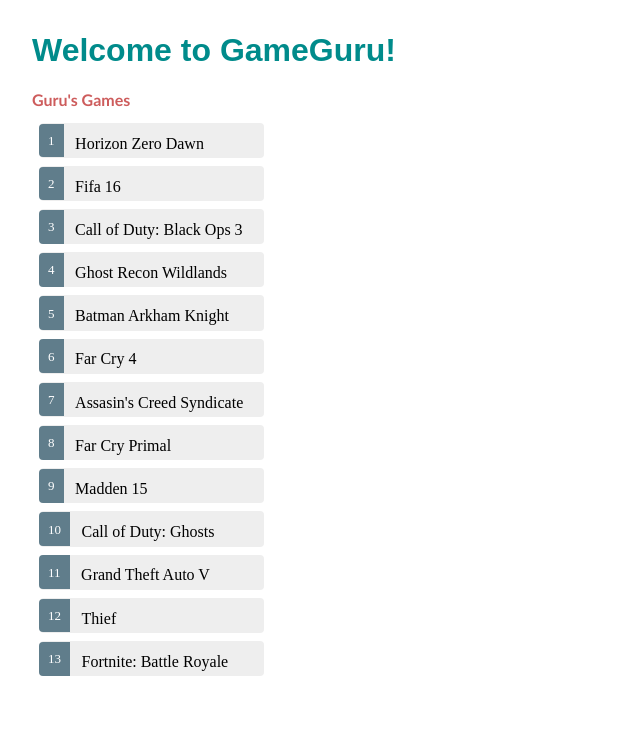
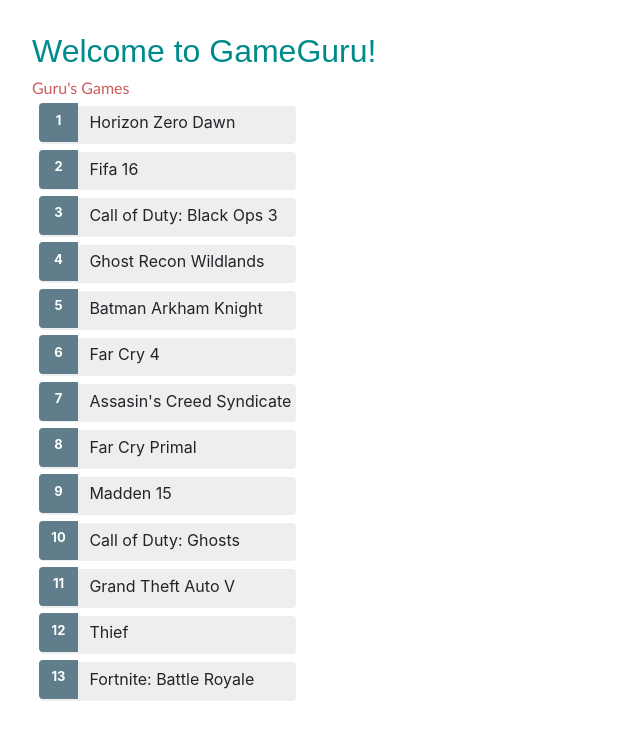
Before and after one commit to GuruSaju/GameGuru, an Angular app: page / in a window 1280 px wide. Shown: the top 740 px of the page, without its empty margins (0-640 px from the left). Built offline with nearby package versions, Linux system fonts and the light colour scheme.

Commit message:
adding bootstrap forstyling and adding some styles - 20180627

```diff
--- a/src/app/games/games.component.css
+++ b/src/app/games/games.component.css
@@ -6,7 +6,7 @@
   margin: 0 0 2em 0;
   list-style-type: none;
   padding: 0;
-  width: 15em;
+  width: 17em;
 }
 .gamesUl li {
   cursor: pointer;
@@ -14,8 +14,8 @@
   left: 0;
   background-color: #EEE;
   margin: .5em;
-  padding: .3em 0;
-  height: 1.6em;
+  padding: .1em 0;
+  height: 2.4em;
   border-radius: 4px;
 }
 .gamesUl li.selected:hover {
@@ -37,7 +37,8 @@
   position: relative;
   left: -1px;
   top: -4px;
-  height: 1.8em;
+  height: 3.0em;
   margin-right: .8em;
   border-radius: 4px 0 0 4px;
+  width: 3em;
 }
--- a/src/app/games/games.component.html
+++ b/src/app/games/games.component.html
@@ -1,12 +1,16 @@
-<h2>Guru's Games</h2>
-<ul class ="gamesUl">
-  <li *ngFor = "let game of games" [class.selectedGame] = "game === selectedGame" (click) = "onSelect(game)">
-    <span class = "badge">{{game.serialNo}} </span>{{game.name}}
-  </li>
-</ul>
-
-<app-game-detail [game] = "selectedGame"></app-game-detail>
-
+<div class="row">
+  <div class="col-md-3">
+    <h2>Guru's Games</h2>
+    <ul class="gamesUl">
+      <li *ngFor="let game of games" [class.selectedGame]="game === selectedGame" (click)="onSelect(game)">
+        <span class="badge">{{game.serialNo}} </span>{{game.name}}
+      </li>
+    </ul>
+  </div>
+  <div class="col-md-9">
+    <app-game-detail [game]="selectedGame"></app-game-detail>
+  </div>
+</div>
 
 
 
--- a/src/index.html
+++ b/src/index.html
@@ -4,7 +4,7 @@
   <meta charset="utf-8">
   <title>GameGuru</title>
   <base href="/">
-
+  <link rel="stylesheet" href="https://maxcdn.bootstrapcdn.com/bootstrap/4.0.0/css/bootstrap.min.css" integrity="sha384-Gn5384xqQ1aoWXA+058RXPxPg6fy4IWvTNh0E263XmFcJlSAwiGgFAW/dAiS6JXm" crossorigin="anonymous">
   <meta name="viewport" content="width=device-width, initial-scale=1">
   <link rel="icon" type="image/x-icon" href="favicon.ico">
 </head>
```
